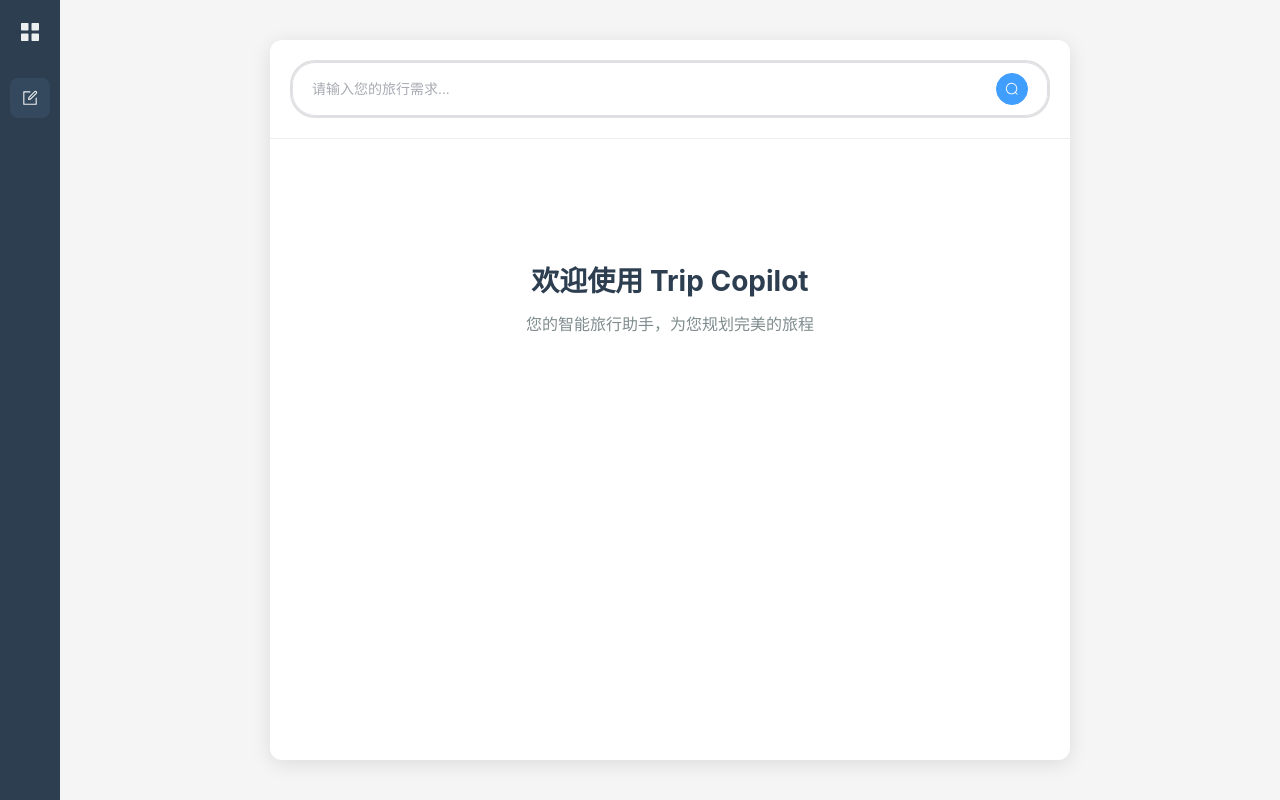
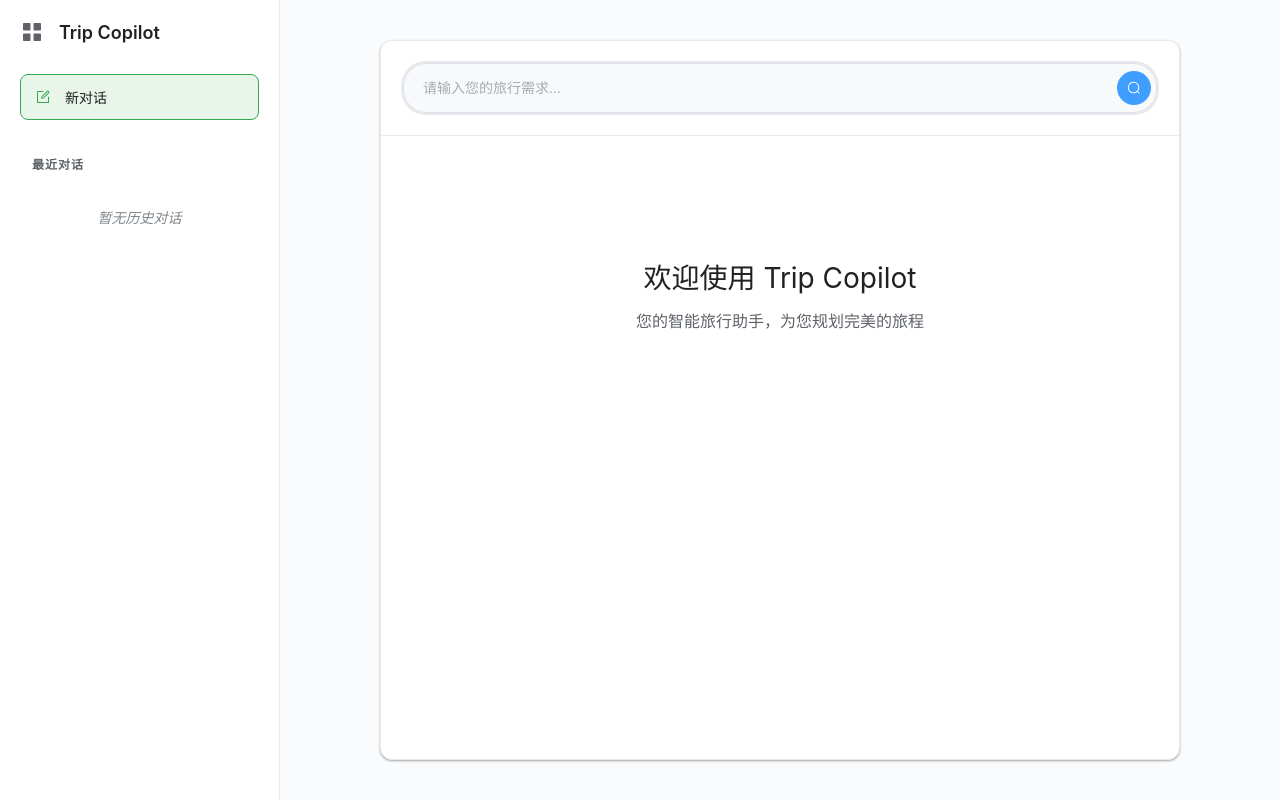
Before and after one commit to Fun-James/Trip-Copilot, a Vue app in the folder frontend/: page / in a window 1280 px wide. Both pictures are taken after a click on the icon 30 px from the left and 32 px from the top of the page. Built offline with nearby package versions, Linux system fonts and the light colour scheme.

Commit message:
实现了记忆功能

```diff
--- a/frontend/src/views/Home.vue
+++ b/frontend/src/views/Home.vue
@@ -1,16 +1,36 @@
 <template>
   <div class="home-container">
     <!-- 侧边栏 -->
-    <div class="sidebar">
+    <div :class="['sidebar', { expanded: sidebarExpanded }]">
       <div class="sidebar-header">
-        <el-icon class="menu-icon">
+        <el-icon class="menu-icon" @click="toggleSidebar">
           <Menu />
         </el-icon>
+        <div v-if="sidebarExpanded" class="sidebar-title">Trip Copilot</div>
       </div>
 
       <div class="sidebar-content">
-        <div class="sidebar-item">
+        <div class="sidebar-item new-chat" @click="startNewChat">
           <el-icon><Edit /></el-icon>
+          <span v-if="sidebarExpanded" class="sidebar-item-text">新对话</span>
+        </div>
+
+        <!-- 历史对话列表 -->
+        <div v-if="sidebarExpanded" class="chat-history">
+          <div class="history-title">最近对话</div>
+          <div
+            v-for="chat in chatHistory"
+            :key="chat.id"
+            :class="['history-item', { active: currentChatId === chat.id }]"
+            @click="loadChat(chat.id)"
+          >
+            <div class="history-item-title">{{ chat.title }}</div>
+            <div class="history-item-time">{{ formatDate(chat.lastUpdated) }}</div>
+          </div>
+
+          <div v-if="chatHistory.length === 0" class="no-history">
+            暂无历史对话
+          </div>
         </div>
       </div>
     </div>
@@ -75,6 +95,77 @@
     const messages = ref([])
     const loading = ref(false)
     const messagesContainer = ref(null)
+    const sidebarExpanded = ref(false)
+    const chatHistory = ref([])
+    const currentChatId = ref(null)
+
+    // 初始化时加载历史对话
+    const loadChatHistory = () => {
+      const saved = localStorage.getItem('tripCopilotChatHistory')
+      if (saved) {
+        chatHistory.value = JSON.parse(saved)
+      }
+    }
+
+    // 保存聊天历史
+    const saveChatHistory = () => {
+      localStorage.setItem('tripCopilotChatHistory', JSON.stringify(chatHistory.value))
+    }
+
+    // 保存当前对话
+    const saveCurrentChat = () => {
+      if (messages.value.length === 0) return
+
+      const chatTitle = messages.value[0]?.content?.substring(0, 30) + '...' || '新对话'
+
+      if (currentChatId.value) {
+        // 更新现有对话
+        const chatIndex = chatHistory.value.findIndex(chat => chat.id === currentChatId.value)
+        if (chatIndex !== -1) {
+          chatHistory.value[chatIndex] = {
+            ...chatHistory.value[chatIndex],
+            messages: [...messages.value],
+            lastUpdated: Date.now(),
+            title: chatTitle
+          }
+        }
+      } else {
+        // 创建新对话
+        const newChat = {
+          id: Date.now(),
+          title: chatTitle,
+          messages: [...messages.value],
+          lastUpdated: Date.now()
+        }
+        chatHistory.value.unshift(newChat)
+        currentChatId.value = newChat.id
+      }
+
+      saveChatHistory()
+    }
+
+    // 切换侧边栏
+    const toggleSidebar = () => {
+      sidebarExpanded.value = !sidebarExpanded.value
+    }
+
+    // 开始新对话
+    const startNewChat = () => {
+      saveCurrentChat()
+      messages.value = []
+      currentChatId.value = null
+      searchQuery.value = ''
+    }
+
+    // 加载指定对话
+    const loadChat = (chatId) => {
+      const chat = chatHistory.value.find(c => c.id === chatId)
+      if (chat) {
+        messages.value = [...chat.messages]
+        currentChatId.value = chatId
+        scrollToBottom()
+      }
+    }
 
     // 格式化时间
     const formatTime = (timestamp) => {
@@ -82,6 +173,24 @@
         hour: '2-digit',
         minute: '2-digit'
       })
+    }
+
+    // 格式化日期
+    const formatDate = (timestamp) => {
+      const date = new Date(timestamp)
+      const now = new Date()
+      const diffTime = now - date
+      const diffDays = Math.floor(diffTime / (1000 * 60 * 60 * 24))
+
+      if (diffDays === 0) {
+        return '今天'
+      } else if (diffDays === 1) {
+        return '昨天'
+      } else if (diffDays < 7) {
+        return `${diffDays}天前`
+      } else {
+        return date.toLocaleDateString('zh-CN')
+      }
     }
 
     // 滚动到底部
@@ -125,6 +234,9 @@
 
         const suggestions = response.data.recommendations.join('\n• ')
         addMessage(`为您推荐以下旅行建议：\n• ${suggestions}`, 'assistant')
+
+        // 保存到历史记录
+        saveCurrentChat()
       } catch (error) {
         console.error('API调用失败:', error)
         addMessage('抱歉，获取旅行建议时出现错误。请稍后再试。', 'assistant')
@@ -133,13 +245,23 @@
       }
     }
 
+    // 组件挂载时加载历史记录
+    loadChatHistory()
+
     return {
       searchQuery,
       messages,
       loading,
       messagesContainer,
+      sidebarExpanded,
+      chatHistory,
+      currentChatId,
       handleSearch,
       formatTime,
+      formatDate,
+      toggleSidebar,
+      startNewChat,
+      loadChat,
       Search
     }
   }
@@ -150,54 +272,184 @@
 .home-container {
   display: flex;
   height: 100vh;
-  background-color: #f5f5f5;
+  background-color: #fafbfc;
 }
 
 /* 侧边栏样式 */
 .sidebar {
   width: 60px;
-  background-color: #2c3e50;
+  background-color: #ffffff;
+  border-right: 1px solid #e8eaed;
   display: flex;
   flex-direction: column;
-  align-items: center;
   padding: 20px 0;
+  transition: width 0.3s ease;
+  overflow: hidden;
+  box-shadow: 0 2px 8px rgba(0, 0, 0, 0.04);
+}
+
+.sidebar.expanded {
+  width: 280px;
 }
 
 .sidebar-header {
+  padding: 0 20px;
   margin-bottom: 30px;
+  display: flex;
+  align-items: center;
+  gap: 15px;
 }
 
 .menu-icon {
-  color: #ecf0f1;
+  color: #5f6368;
   font-size: 24px;
   cursor: pointer;
+  transition: all 0.3s ease;
+}
+
+.menu-icon:hover {
+  transform: scale(1.1);
+  color: #1a73e8;
+}
+
+.sidebar-title {
+  color: #202124;
+  font-size: 18px;
+  font-weight: 600;
+  white-space: nowrap;
 }
 
 .sidebar-content {
+  padding: 0 20px;
   display: flex;
   flex-direction: column;
-  gap: 20px;
+  gap: 15px;
+  flex: 1;
 }
 
+
 .sidebar-item {
-  width: 40px;
-  height: 40px;
-  background-color: #34495e;
-  border-radius: 8px;
   display: flex;
   align-items: center;
   justify-content: center;
+  gap: 12px;
+  padding: 12px;
+  background-color: #f8f9fa;
+  border: 1px solid #e8eaed;
+  border-radius: 8px;
   cursor: pointer;
-  transition: background-color 0.3s;
+  transition: all 0.3s;
+  min-height: 44px;
+  overflow: hidden;
+}
+
+.sidebar.expanded .sidebar-item {
+  justify-content: flex-start;
 }
 
 .sidebar-item:hover {
-  background-color: #3498db;
+  background-color: #e8f0fe;
+  border-color: #1a73e8;
+  transform: translateX(2px);
+}
+
+.sidebar-item.new-chat {
+  background-color: #e8f5e8;
+  border-color: #34a853;
+}
+
+.sidebar-item.new-chat:hover {
+  background-color: #d3eddb;
+  border-color: #137333;
 }
 
 .sidebar-item .el-icon {
-  color: #ecf0f1;
-  font-size: 18px;
+  color: #5f6368;
+  font-size: 16px;
+  min-width: 20px;
+  max-width: 20px;
+  width: 20px;
+  height: 20px;
+  display: flex;
+  align-items: center;
+  justify-content: center;
+  flex-shrink: 0;
+}
+
+.sidebar-item .el-icon svg {
+  width: 16px;
+  height: 16px;
+  display: block;
+}
+
+.sidebar-item.new-chat .el-icon {
+  color: #34a853;
+}
+
+.sidebar-item-text {
+  color: #202124;
+  font-size: 14px;
+  white-space: nowrap;
+  font-weight: 500;
+}
+
+/* 历史对话样式 */
+.chat-history {
+  flex: 1;
+  margin-top: 20px;
+}
+
+.history-title {
+  color: #5f6368;
+  font-size: 12px;
+  font-weight: 600;
+  text-transform: uppercase;
+  letter-spacing: 1px;
+  margin-bottom: 15px;
+  padding: 0 12px;
+}
+
+.history-item {
+  padding: 12px;
+  border-radius: 8px;
+  cursor: pointer;
+  transition: all 0.3s;
+  margin-bottom: 8px;
+  border: 1px solid transparent;
+  background-color: #ffffff;
+}
+
+.history-item:hover {
+  background-color: #f8f9fa;
+  border-color: #e8eaed;
+}
+
+.history-item.active {
+  background-color: #e8f0fe;
+  border-color: #1a73e8;
+}
+
+.history-item-title {
+  color: #202124;
+  font-size: 14px;
+  font-weight: 500;
+  margin-bottom: 4px;
+  overflow: hidden;
+  text-overflow: ellipsis;
+  white-space: nowrap;
+}
+
+.history-item-time {
+  color: #5f6368;
+  font-size: 12px;
+}
+
+.no-history {
+  color: #80868b;
+  font-size: 14px;
+  text-align: center;
+  padding: 20px 12px;
+  font-style: italic;
 }
 
 /* 主内容区样式 */
@@ -207,15 +459,17 @@
   justify-content: center;
   align-items: center;
   padding: 40px;
+  background-color: #fafbfc;
 }
 
 .chat-container {
   width: 100%;
   max-width: 800px;
   height: 100%;
-  background-color: white;
+  background-color: #ffffff;
   border-radius: 12px;
-  box-shadow: 0 4px 20px rgba(0, 0, 0, 0.1);
+  box-shadow: 0 1px 3px rgba(0, 0, 0, 0.12), 0 1px 2px rgba(0, 0, 0, 0.24);
+  border: 1px solid #e8eaed;
   display: flex;
   flex-direction: column;
   overflow: hidden;
@@ -224,7 +478,8 @@
 /* 搜索容器 */
 .search-container {
   padding: 20px;
-  border-bottom: 1px solid #eee;
+  border-bottom: 1px solid #e8eaed;
+  background-color: #ffffff;
 }
 
 .search-input {
@@ -233,18 +488,45 @@
 
 .search-input :deep(.el-input__wrapper) {
   border-radius: 25px;
-  padding: 8px 20px;
-  border: 2px solid #e0e0e0;
-  transition: border-color 0.3s;
+  padding: 6px 6px 6px 20px;
+  border: 2px solid #e8eaed;
+  transition: all 0.3s;
+  background-color: #f8f9fa;
+  display: flex;
+  align-items: center;
+  min-height: 46px;
 }
 
 .search-input :deep(.el-input__wrapper:hover) {
-  border-color: #3498db;
+  border-color: #dadce0;
+  background-color: #ffffff;
 }
 
 .search-input :deep(.el-input__wrapper.is-focus) {
-  border-color: #3498db;
-  box-shadow: 0 0 0 2px rgba(52, 152, 219, 0.2);
+  border-color: #1a73e8;
+  background-color: #ffffff;
+  box-shadow: 0 0 0 2px rgba(26, 115, 232, 0.2);
+}
+
+.search-input :deep(.el-input__suffix) {
+  display: flex;
+  align-items: center;
+  justify-content: center;
+  margin: 0;
+  padding: 0;
+}
+
+.search-input :deep(.el-button.is-circle) {
+  width: 34px;
+  height: 34px;
+  min-height: 34px;
+  padding: 0;
+  margin: 0;
+  display: flex;
+  align-items: center;
+  justify-content: center;
+  font-size: 14px;
+  border: none;
 }
 
 /* 消息容器 */
@@ -260,17 +542,19 @@
 .welcome-message {
   text-align: center;
   margin-top: 100px;
-  color: #7f8c8d;
+  color: #5f6368;
 }
 
 .welcome-message h2 {
   font-size: 28px;
   margin-bottom: 12px;
-  color: #2c3e50;
+  color: #202124;
+  font-weight: 400;
 }
 
 .welcome-message p {
   font-size: 16px;
+  color: #5f6368;
 }
 
 /* 消息样式 */
@@ -287,15 +571,16 @@
 }
 
 .message-bubble.user {
-  background-color: #3498db;
+  background-color: #1a73e8;
   color: white;
   margin-left: auto;
   border-bottom-right-radius: 4px;
 }
 
 .message-bubble.assistant {
-  background-color: #ecf0f1;
-  color: #2c3e50;
+  background-color: #f8f9fa;
+  color: #202124;
+  border: 1px solid #e8eaed;
   margin-right: auto;
   border-bottom-left-radius: 4px;
 }
@@ -317,16 +602,16 @@
 }
 
 .messages-container::-webkit-scrollbar-track {
-  background: #f1f1f1;
+  background: #f8f9fa;
   border-radius: 3px;
 }
 
 .messages-container::-webkit-scrollbar-thumb {
-  background: #c1c1c1;
+  background: #dadce0;
   border-radius: 3px;
 }
 
 .messages-container::-webkit-scrollbar-thumb:hover {
-  background: #a8a8a8;
+  background: #bdc1c6;
 }
 </style>
```
Also changed, not shown: 1 other file (tests, documents, lock files or other folders).
